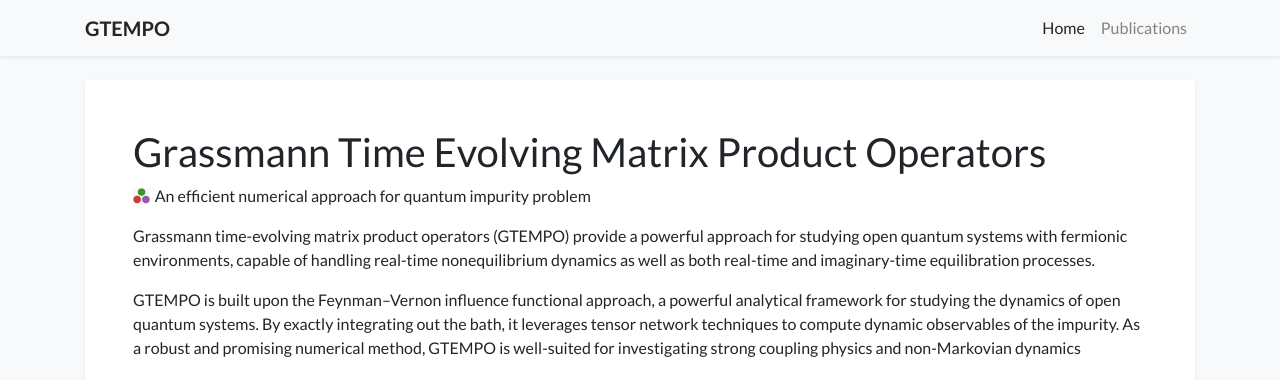
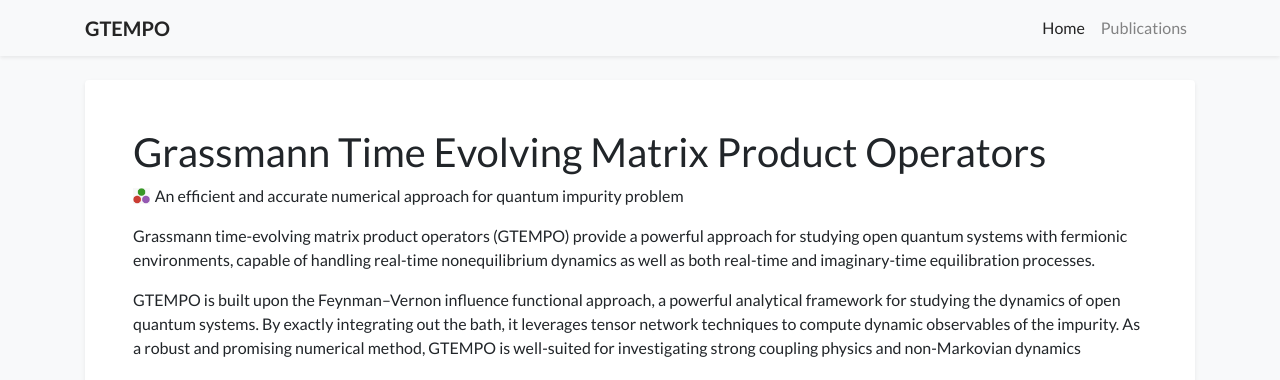
Before and after one commit to sunnowrun/sunnowrun.github.io, a Jekyll site: the page built from index.html, in a window 1280 px wide and 900 px high. Shown: the top 380 px of the window. Built offline with Jekyll 4.4.1, drawn with Linux system fonts in a browser that asks for light colours; nearby versions of some CDN libraries; a style sheet for code colours, icons or effects is not loaded.

Commit message:
Update profile.yml

```diff
--- a/_data/profile.yml
+++ b/_data/profile.yml
@@ -4,7 +4,7 @@ navbar_name: "GTEMPO"
 
 positions:
 - logo: /assets/images/badges/jlogo.jpg  # Logo is optional
-  name: An efficient numerical approach for quantum impurity problem
+  name: An efficient and accurate numerical approach for quantum impurity problem
 # - name: Position 2 without logo
 
 
```
